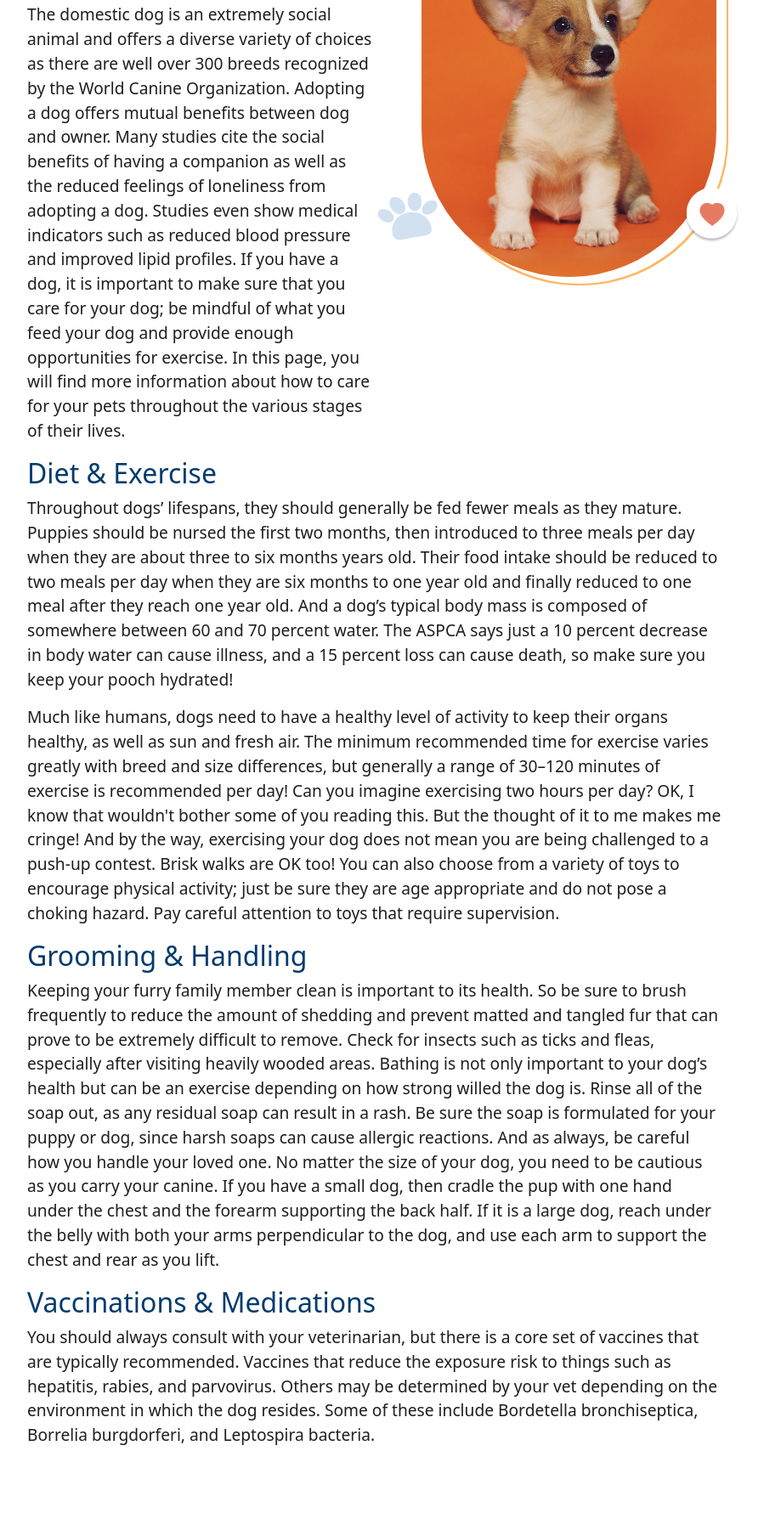
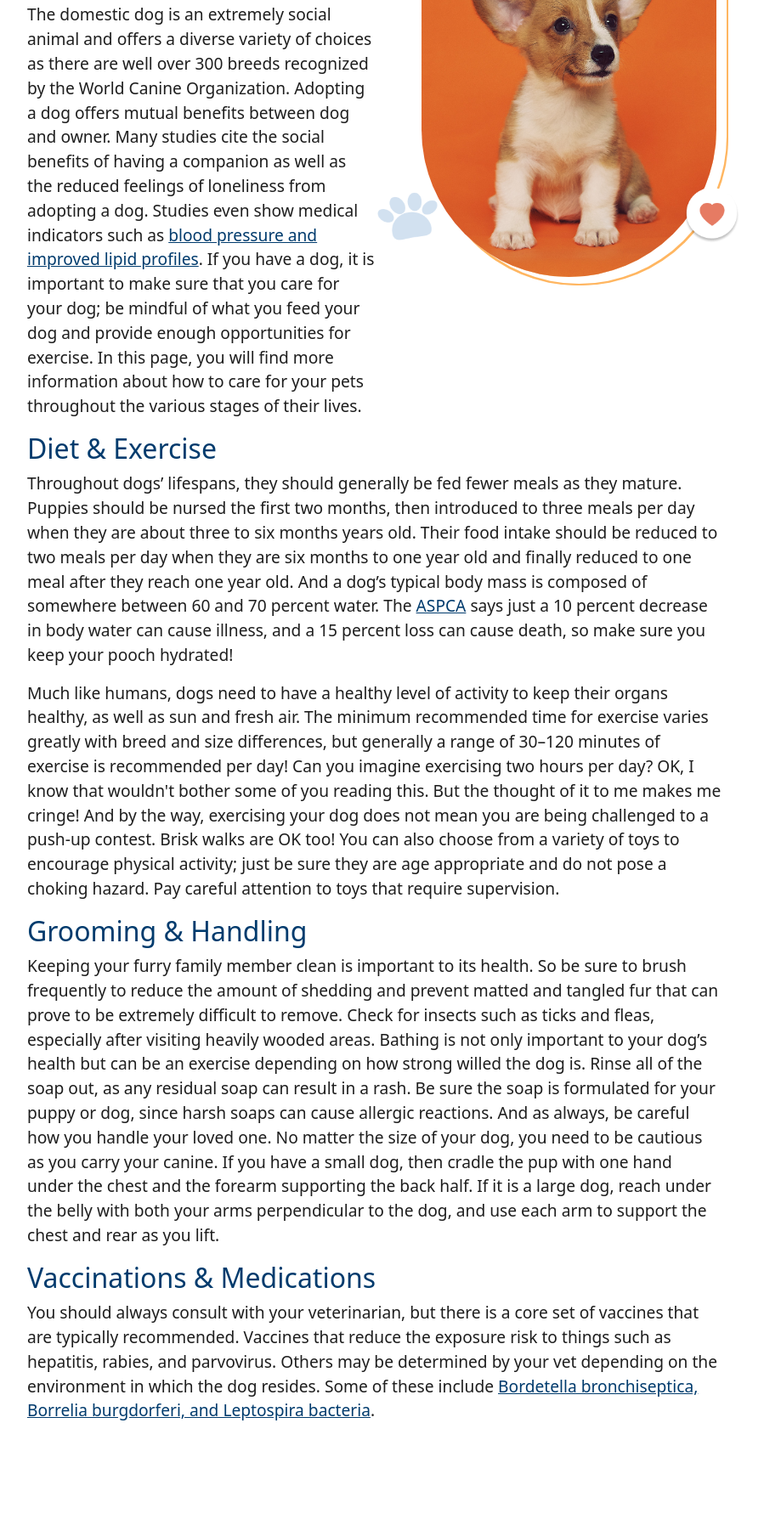
Before and after one commit to RoxanneG93/PetParadigmProfessionals, a website: page pages/dog.html in a window 1280 px wide. Shown: the part 317-2125 px from the top of the page at 85% size, without its empty margins (187-1086 px from the left). Drawn offline with nearby package versions, Linux system fonts and the light colour scheme.

Commit message:
adding hrefs to cat and dog pages

```diff
--- a/pages/dog.html
+++ b/pages/dog.html
@@ -56,7 +56,7 @@
             <div class="col-lg-6 col-md-6 col-sm-12">
                 <h1 class="hero-title">DOG<span class="text-info"> HEALTH</span> & WELLNESS </h1>
                 <p class="mt-3">The domestic dog is an extremely social animal and offers a diverse variety of choices as there are well over 300 breeds recognized by the World Canine Organization.
-                    Adopting a dog offers mutual benefits between dog and owner. Many studies cite the social benefits of having a companion as well as the reduced feelings of loneliness from adopting a dog. Studies even show medical indicators such as reduced blood pressure and improved lipid profiles.
+                    Adopting a dog offers mutual benefits between dog and owner. Many studies cite the social benefits of having a companion as well as the reduced feelings of loneliness from adopting a dog. Studies even show medical indicators such as <a href="https://www.ahajournals.org/doi/10.1161/CIRCOUTCOMES.119.005554" target="_blank">blood pressure and improved lipid profiles</a>.
                     If you have a dog, it is important to make sure that you care for your dog; be mindful of what you feed your dog and provide enough opportunities for exercise. In this page, you will find more information about how to care for your pets throughout the various stages of their lives.
                 </p>
             </div>
@@ -71,7 +71,7 @@
             </div>
             <div class="row">
                 <h3 class="section-title mb-2">Diet & Exercise</h3>
-                <p>Throughout dogs’ lifespans, they should generally be fed fewer meals as they mature. Puppies should be nursed the first two months, then introduced to three meals per day when they are about three to six months years old. Their food intake should be reduced to two meals per day when they are six months to one year old and finally reduced to one meal after they reach one year old. And a dog’s typical body mass is composed of somewhere between 60 and 70 percent water. The ASPCA says just a 10 percent decrease in body water can cause illness, and a 15 percent loss can cause death, so make sure you keep your pooch hydrated!</p>
+                <p>Throughout dogs’ lifespans, they should generally be fed fewer meals as they mature. Puppies should be nursed the first two months, then introduced to three meals per day when they are about three to six months years old. Their food intake should be reduced to two meals per day when they are six months to one year old and finally reduced to one meal after they reach one year old. And a dog’s typical body mass is composed of somewhere between 60 and 70 percent water. The <a href="https://www.aspca.org/pet-care/dog-care/dog-nutrition-tips" target="_blank">ASPCA</a> says just a 10 percent decrease in body water can cause illness, and a 15 percent loss can cause death, so make sure you keep your pooch hydrated!</p>
                 <p>Much like humans, dogs need to have a healthy level of activity to keep their organs healthy, as well as sun and fresh air. The minimum recommended time for exercise varies greatly with breed and size differences, but generally a range of 30–120 minutes of exercise is recommended per day! Can you imagine exercising two hours per day? OK, I know that wouldn't bother some of you reading this. But the thought of it to me makes me cringe! And by the way, exercising your dog does not mean you are being challenged to a push-up contest. Brisk walks are OK too! You can also choose from a variety of toys to encourage physical activity; just be sure they are age appropriate and do not pose a choking hazard. Pay careful attention to toys that require supervision.</p>
             </div>
             <div class="row">
@@ -80,7 +80,7 @@
             </div>
             <div class="row">
                 <h3 class="section-title mb-2">Vaccinations & Medications</h3>
-                <p>You should always consult with your veterinarian, but there is a core set of vaccines that are typically recommended. Vaccines that reduce the exposure risk to things such as hepatitis, rabies, and parvovirus. Others may be determined by your vet depending on the environment in which the dog resides. Some of these include Bordetella bronchiseptica, Borrelia burgdorferi, and Leptospira bacteria.</p>
+                <p>You should always consult with your veterinarian, but there is a core set of vaccines that are typically recommended. Vaccines that reduce the exposure risk to things such as hepatitis, rabies, and parvovirus. Others may be determined by your vet depending on the environment in which the dog resides. Some of these include <a href="https://www.aspca.org/pet-care/general-pet-care/vaccinations-your-pet" target="_blank">Bordetella bronchiseptica, Borrelia burgdorferi, and Leptospira bacteria</a>.</p>
             </div>
         </section>
         <section class="row mt-4 p-0">
```
Also changed, not shown: pages/cat.html (+1 -1 lines).
